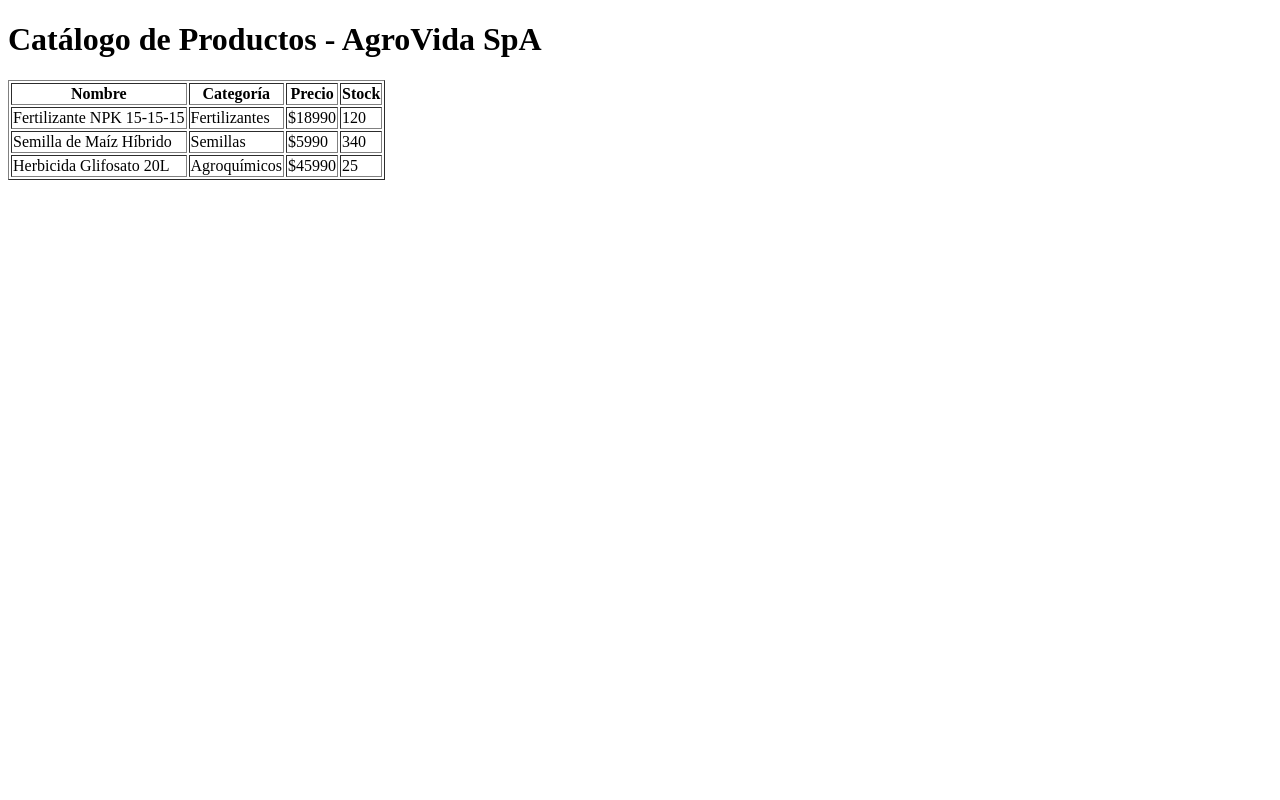
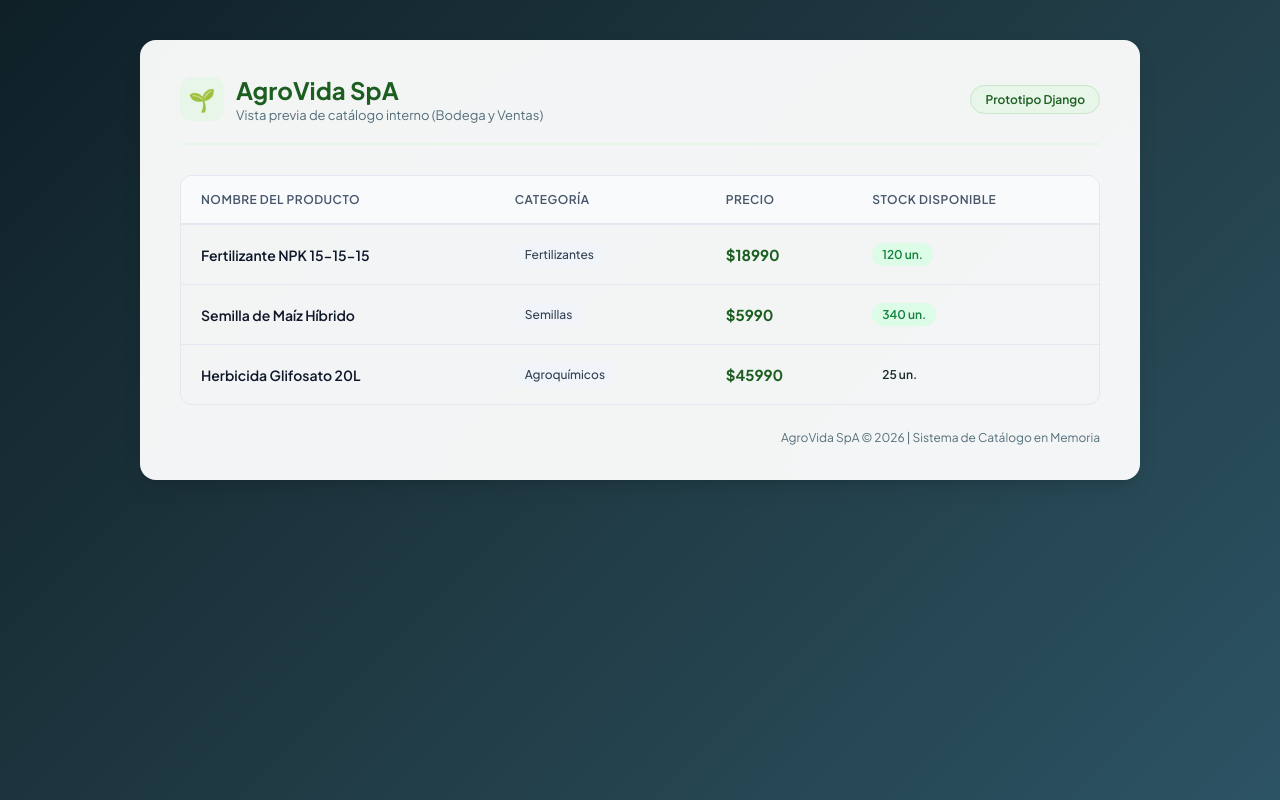
Before and after one commit to TomasZTL/agrovida, a Django app: page / in a window 1280 px wide. Run offline with Django 5.2, Linux system fonts and the light colour scheme.

Commit message:
style: decoración visual del HTML con apoyo de IA

```diff
--- a/catalogo/templates/catalogo/index.html
+++ b/catalogo/templates/catalogo/index.html
@@ -2,29 +2,237 @@
 <html lang="es">
 <head>
     <meta charset="UTF-8">
+    <meta name="viewport" content="width=device-width, initial-scale=1.0">
     <title>AgroVida SpA - Catálogo de Productos</title>
+    <link rel="preconnect" href="https://fonts.googleapis.com">
+    <link rel="preconnect" href="https://fonts.gstatic.com" crossorigin>
+    <link href="https://fonts.googleapis.com/css2?family=Plus+Jakarta+Sans:wght@400;500;600;700&display=swap" rel="stylesheet">
+    <style>
+        :root {
+            --bg-gradient: linear-gradient(135deg, #0f2027 0%, #203a43 50%, #2c5364 100%);
+            --card-bg: rgba(255, 255, 255, 0.95);
+            --primary: #2e7d32;
+            --primary-dark: #1b5e20;
+            --accent: #4caf50;
+            --text-main: #1c2d27;
+            --text-muted: #546e7a;
+            --border-color: #e2e8f0;
+            --shadow: 0 10px 25px -5px rgba(0, 0, 0, 0.1), 0 8px 10px -6px rgba(0, 0, 0, 0.1);
+        }
+
+        * {
+            box-sizing: border-box;
+            margin: 0;
+            padding: 0;
+        }
+
+        body {
+            font-family: 'Plus Jakarta Sans', sans-serif;
+            background: var(--bg-gradient);
+            min-height: 100vh;
+            color: var(--text-main);
+            display: flex;
+            flex-direction: column;
+            align-items: center;
+            padding: 40px 20px;
+        }
+
+        .container {
+            width: 100%;
+            max-width: 1000px;
+            background: var(--card-bg);
+            border-radius: 16px;
+            box-shadow: var(--shadow);
+            padding: 35px 40px;
+            backdrop-filter: blur(10px);
+        }
+
+        .header {
+            display: flex;
+            justify-content: space-between;
+            align-items: center;
+            margin-bottom: 30px;
+            border-bottom: 2px solid #e8f5e9;
+            padding-bottom: 20px;
+        }
+
+        .brand-section {
+            display: flex;
+            align-items: center;
+            gap: 12px;
+        }
+
+        .brand-icon {
+            width: 44px;
+            height: 44px;
+            background: #e8f5e9;
+            color: var(--primary);
+            border-radius: 12px;
+            display: flex;
+            align-items: center;
+            justify-content: center;
+            font-weight: 700;
+            font-size: 22px;
+        }
+
+        h1 {
+            font-size: 24px;
+            color: var(--primary-dark);
+            font-weight: 700;
+        }
+
+        .subtitle {
+            font-size: 13px;
+            color: var(--text-muted);
+            margin-top: 2px;
+        }
+
+        .badge-status {
+            background: #e8f5e9;
+            color: var(--primary-dark);
+            font-size: 12px;
+            font-weight: 600;
+            padding: 6px 14px;
+            border-radius: 20px;
+            border: 1px solid #c8e6c9;
+        }
+
+        .table-responsive {
+            overflow-x: auto;
+            border-radius: 12px;
+            border: 1px solid var(--border-color);
+        }
+
+        table {
+            width: 100%;
+            border-collapse: collapse;
+            text-align: left;
+            font-size: 14px;
+        }
+
+        thead {
+            background: #f8fafc;
+            border-bottom: 2px solid var(--border-color);
+        }
+
+        th {
+            padding: 16px 20px;
+            font-weight: 600;
+            color: #475569;
+            text-transform: uppercase;
+            letter-spacing: 0.5px;
+            font-size: 12px;
+        }
+
+        tbody tr {
+            border-bottom: 1px solid var(--border-color);
+            transition: background-color 0.2s ease;
+        }
+
+        tbody tr:last-child {
+            border-bottom: none;
+        }
+
+        tbody tr:hover {
+            background-color: #f1f8e9;
+        }
+
+        td {
+            padding: 18px 20px;
+            color: var(--text-main);
+            vertical-align: middle;
+        }
+
+        .product-name {
+            font-weight: 600;
+            color: #0f172a;
+        }
+
+        .category-tag {
+            display: inline-block;
+            background: #f1f5f9;
+            color: #334155;
+            padding: 4px 10px;
+            border-radius: 6px;
+            font-size: 12px;
+            font-weight: 500;
+        }
+
+        .price {
+            font-weight: 700;
+            color: var(--primary-dark);
+            font-size: 15px;
+        }
+
+        .stock-pill {
+            display: inline-block;
+            padding: 4px 10px;
+            border-radius: 12px;
+            font-size: 12px;
+            font-weight: 600;
+        }
+
+        .stock-high {
+            background: #dcfce7;
+            color: #15803d;
+        }
+
+        .stock-low {
+            background: #fef3c7;
+            color: #b45309;
+        }
+
+        .footer {
+            margin-top: 25px;
+            text-align: right;
+            font-size: 12px;
+            color: var(--text-muted);
+        }
+    </style>
 </head>
 <body>
-    <h1>Catálogo de Productos - AgroVida SpA</h1>
-    <table border="1">
+    <div class="container">
+        <div class="header">
+            <div class="brand-section">
+                <div class="brand-icon">🌱</div>
+                <div>
+                    <h1>AgroVida SpA</h1>
+                    <div class="subtitle">Vista previa de catálogo interno (Bodega y Ventas)</div>
+                </div>
+            </div>
+            <div class="badge-status">Prototipo Django</div>
+        </div>
+
+        <div class="table-responsive">
+            <table>
                 <thead>
                     <tr>
-                <th>Nombre</th>
+                        <th>Nombre del Producto</th>
                         <th>Categoría</th>
                         <th>Precio</th>
-                <th>Stock</th>
+                        <th>Stock Disponible</th>
                     </tr>
                 </thead>
                 <tbody>
                     {% for producto in productos %}
                     <tr>
-                <td>{{ producto.nombre }}</td>
-                <td>{{ producto.categoria }}</td>
-                <td>${{ producto.precio }}</td>
-                <td>{{ producto.stock }}</td>
+                        <td class="product-name">{{ producto.nombre }}</td>
+                        <td><span class="category-tag">{{ producto.categoria }}</span></td>
+                        <td class="price">${{ producto.precio }}</td>
+                        <td>
+                            <span class="stock-pill {% if producto.stock > 30 %}stock-high{% else %}stock-low{% if producto.stock <= 30 %}stock-low{% endif %}{% endif %}">
+                                {{ producto.stock }} un.
+                            </span>
+                        </td>
                     </tr>
                     {% endfor %}
                 </tbody>
             </table>
+        </div>
+
+        <div class="footer">
+            AgroVida SpA &copy; 2026 | Sistema de Catálogo en Memoria
+        </div>
+    </div>
 </body>
 </html>
```
Lines whose indentation alone changed are shown as unchanged.
